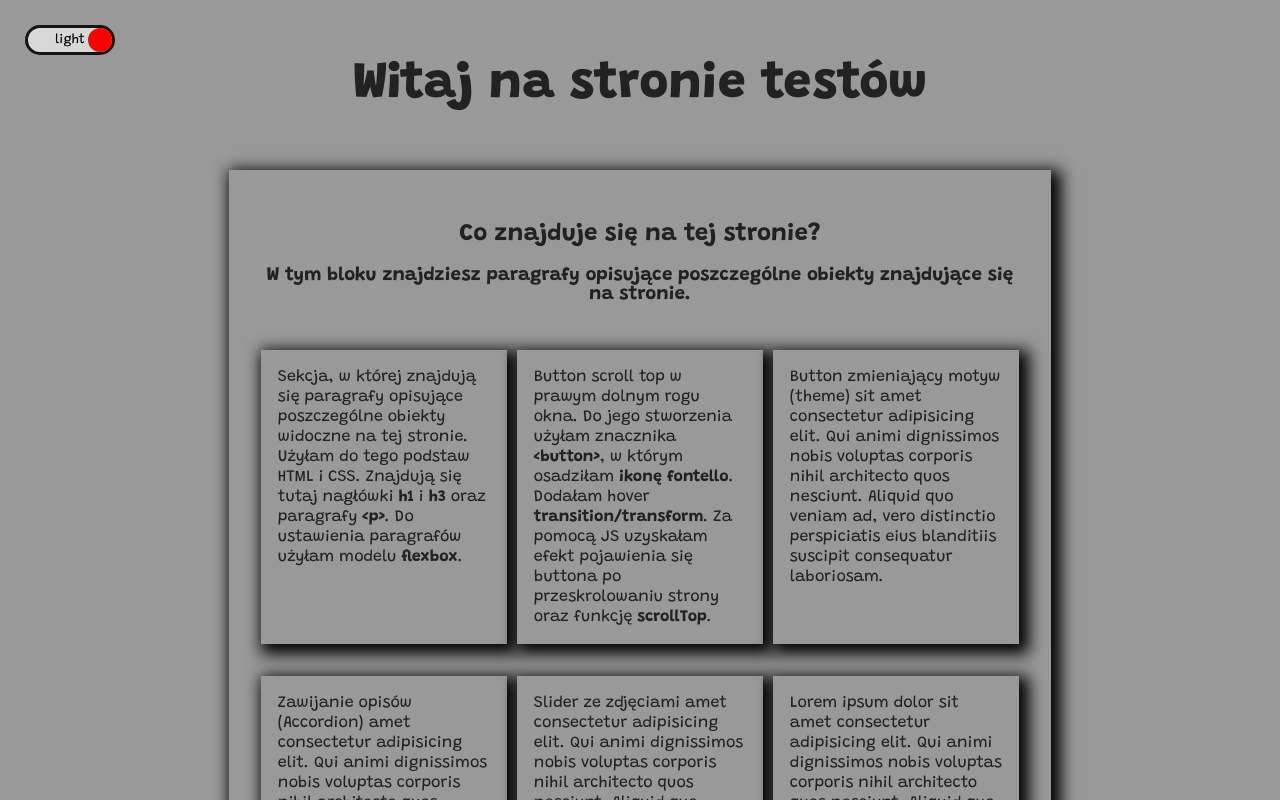
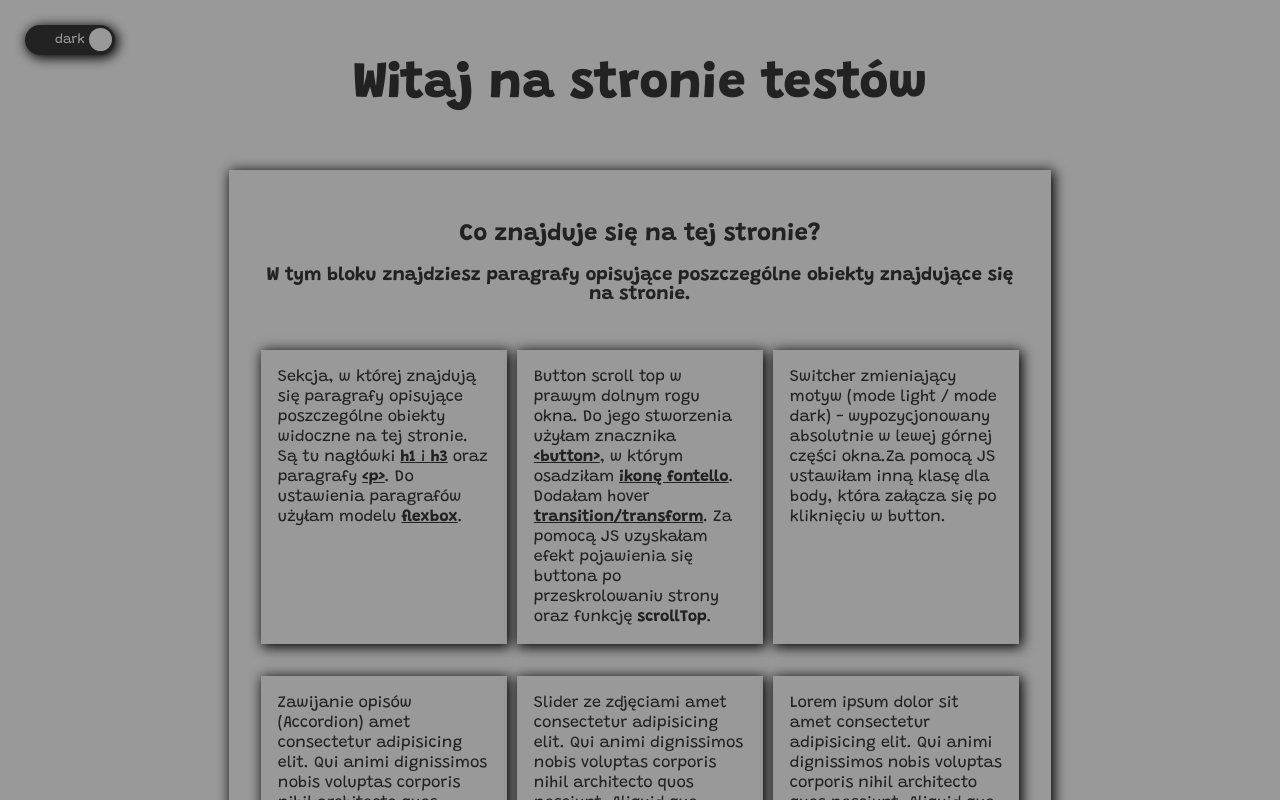
Before and after one commit to AnnaPolgert/first-learning, a plain HTML site: page index.html in a window 1280 px wide. Both pictures are taken after a click on the button "light". Shown: the top 800 px of the page. Drawn offline with Linux system fonts and the light colour scheme.

Commit message:
styled mode switcher - colors

```diff
--- a/index.html
+++ b/index.html
@@ -24,11 +24,11 @@
 
       <div class="entries">
 
-         <p class="entry">Sekcja, w której znajdują się paragrafy opisujące poszczególne obiekty widoczne na tej stronie. Użyłam do tego podstaw HTML i CSS. Znajdują się tutaj nagłówki <b>h1</b> i <b>h3</b> oraz paragrafy <b>&lt;p&gt;</b>. Do ustawienia paragrafów użyłam modelu <b>flexbox</b>.</p>
+         <p class="entry">Sekcja, w której znajdują się paragrafy opisujące poszczególne obiekty widoczne na tej stronie. Są tu nagłówki <a href="https://developer.mozilla.org/en-US/docs/Web/HTML/Element/Heading_Elements" target="_blank"><b>h1</b> i <b>h3</b></a> oraz paragrafy <a href="https://developer.mozilla.org/en-US/docs/Web/HTML/Element/p" target="_blank"><b>&lt;p&gt;</b></a>. Do ustawienia paragrafów użyłam modelu <a href="https://developer.mozilla.org/en-US/docs/Learn/CSS/CSS_layout/Flexbox" target="_blank"><b>flexbox</b></a>.</p>
 
-         <p class="entry">Button scroll top w prawym dolnym rogu okna. Do jego stworzenia użyłam znacznika <b>&lt;button&gt;</b>, w którym osadziłam <b>ikonę fontello</b>. Dodałam hover <b>transition/transform</b>. Za pomocą JS uzyskałam efekt pojawienia się buttona po przeskrolowaniu strony oraz funkcję <b>scrollTop</b>.</p>
+         <p class="entry">Button scroll top w prawym dolnym rogu okna. Do jego stworzenia użyłam znacznika <a href="https://developer.mozilla.org/en-US/docs/Web/HTML/Element/button" target="_blank"><b>&lt;button&gt;</b></a>, w którym osadziłam <a href="https://fontello.com/" target="_blank"><b>ikonę fontello</b></a>. Dodałam hover <a href="https://thoughtbot.com/blog/transitions-and-transforms" target="_blank"><b>transition/transform</b></a>. Za pomocą JS uzyskałam efekt pojawienia się buttona po przeskrolowaniu strony oraz funkcję <b>scrollTop</b>.</p>
 
-         <p class="entry">Button zmieniający motyw (theme) sit amet consectetur adipisicing elit. Qui animi dignissimos nobis voluptas corporis nihil architecto quos nesciunt. Aliquid quo veniam ad, vero distinctio perspiciatis eius blanditiis suscipit consequatur laboriosam.</p>
+         <p class="entry">Switcher zmieniający motyw (mode light / mode dark) - wypozycjonowany absolutnie w lewej górnej części okna.Za pomocą JS ustawiłam inną klasę dla body, która załącza się po kliknięciu w button.</p>
 
          <p class="entry">Zawijanie opisów (Accordion) amet consectetur adipisicing elit. Qui animi dignissimos nobis voluptas corporis nihil architecto quos nesciunt. Aliquid quo veniam ad, vero distinctio perspiciatis eius blanditiis suscipit consequatur laboriosam.</p>
 
--- a/main.js
+++ b/main.js
@@ -14,7 +14,7 @@ const showHideButton = function() {
 }
 
 // When the user clicks on the button, scroll to the top of the document
-// TO DO check if works cross-browser
+// TO DO: check if works cross-browser
 const scrollTop = function() {
   window.scrollTo({
     top: 0,
@@ -34,15 +34,16 @@ window.addEventListener("scroll", showHideButton);
 // --------------------- Variables -------------------------
 
 const modeButton = document.querySelector(".mode-switcher");
+const modeText = document.querySelector(".mode-switcher-text")
 
 const switchMode = function() {
   const body = document.querySelector("body");
   if (body.classList.contains("light-mode")) {
     body.classList.remove("light-mode");
-    // TO DO: change text to dark
+    modeText.innerText = "light";
   } else {
     body.classList.add("light-mode");
-    // TO DO: change text to light
+    modeText.innerText = "dark";
   }
 }
 
--- a/style.css
+++ b/style.css
@@ -22,9 +22,20 @@
    --light-background: #999;
    --light-font: #999;
    --light-border: 2px solid #999;
-   /* TO DO: 2box shadow, font colors, dark background */
+   --dark-background: #222;
+   --dark-font: #222;
+   --box-shadow: 2px 2px 12px 1px #000000;
+   /* TO DO: 2box shadow */
 }
 
+/* Links */
+a:link {
+   color: inherit;
+}
+
+a:visited {
+   color: inherit;
+}
 
 
 /* main */
@@ -45,8 +56,8 @@ body {
 
 .descriptions {
    border: var(--light-border);
-   -webkit-box-shadow: 5px 5px 15px 5px #000000;
-   box-shadow: 5px 5px 15px 5px #000000;
+   -webkit-box-shadow: var(--box-shadow);
+   box-shadow: var(--box-shadow);
    width: 60%;
    margin-left: auto;
    margin-right: auto;
@@ -67,8 +78,8 @@ body {
 .entry {
    width: 28%;
    border: var(--light-border);
-   -webkit-box-shadow: 5px 5px 15px 5px #000000;
-   box-shadow: 5px 5px 15px 5px #000000;
+   -webkit-box-shadow: var(--box-shadow);
+   box-shadow: var(--box-shadow);
    padding: 15px;
    background-color: rgb(31, 30, 30);
    line-height: 20px;
@@ -80,8 +91,8 @@ body {
    height: 50px;
    background-color: rgb(200, 200, 200);
    border-radius: 100px;
-   -webkit-box-shadow: 1px 1px 10px 1px rgba(0,0,0,0.75);
-   box-shadow: 1px 1px 10px 1px rgba(0,0,0,0.75);
+   -webkit-box-shadow: var(--box-shadow);
+   box-shadow: var(--box-shadow);
    position: fixed;
    bottom: 50px;
    right: 80px;
@@ -115,23 +126,24 @@ body {
    width: 90px;
    height:30px;
    border-radius: 50px;
-   border: 3px solid rgb(20, 20, 20);
+   border: none;
    position: absolute;
    top: 25px;
    left: 25px;
    cursor: pointer;
    background-color: #d8d8d8;
+   box-shadow: var(--box-shadow);
 }
 
 .mode-switcher-bullet {
    position: absolute;
-   top: 0px;
-   left: 0px;
-   width: 24px;
-   height: 24px;
+   top: 3px;
+   left: 3px;
+   width: 23px;
+   height: 23px;
    border-radius: 100%;
-   background-color: red;
-   transition: left .3s ease-in-out;
+   background-color: var(--dark-background);
+   transition: left .5s ease;
 }
 
 .mode-switcher:focus {
@@ -139,25 +151,23 @@ body {
 }
 
 
-
-
-
-
-
-
-
-
 /* light mode */
 
 body.light-mode {
    background-color: var(--light-background);
-   color: #222;
+   color: var(--dark-font);
 }
 
 body.light-mode .entry {
    background-color: var(--light-background);
 }
 
+body.light-mode .mode-switcher {
+   background-color: var(--dark-background);
+   color: var(--light-font)
+}
+
 body.light-mode .mode-switcher-bullet {
-   left: 60px;
+   left: 64px;
+   background-color: var(--light-background);
 }
```
